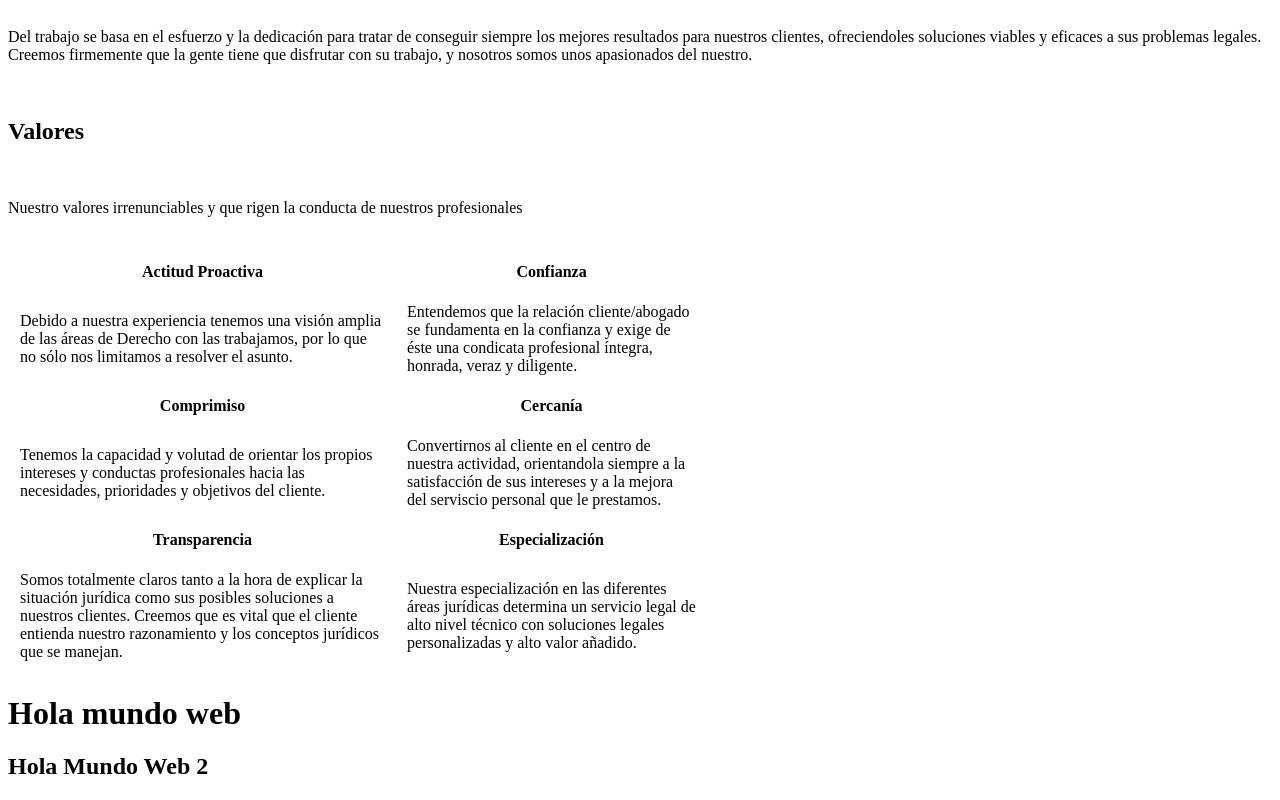
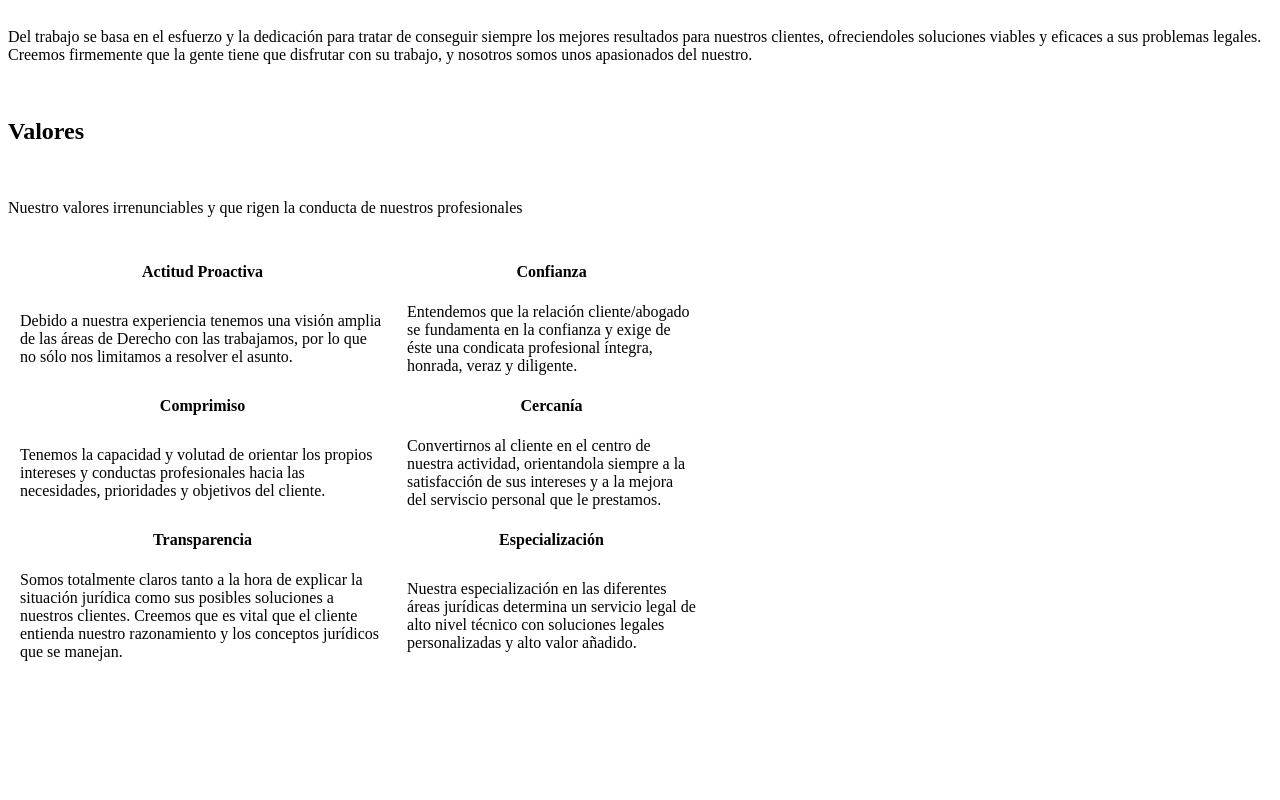
Before and after one commit to PaginaWeb12024/abogados, a plain HTML site: page index.html in a window 1280 px wide. Shown: the part 563-1363 px from the top of the page. After the commit the page ends 1244 px from the top, so only its background shows below. Drawn offline with Linux system fonts and the light colour scheme.

Commit message:
updates for producion

```diff
--- a/index.html
+++ b/index.html
@@ -146,7 +146,6 @@
         </tr>
     </table>
 
-    <h1>Hola mundo web</h1>
-    <h2>Hola Mundo Web 2</h2>
+
 </body>
 </html>
```
